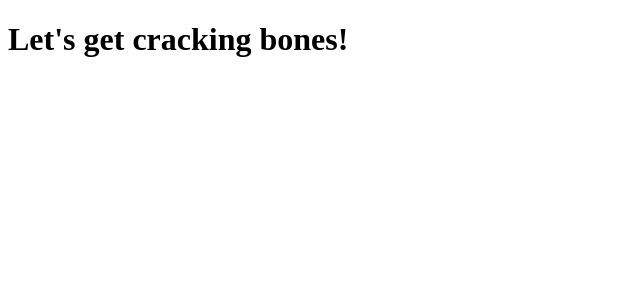
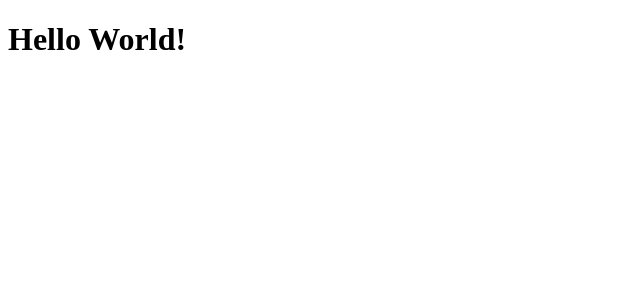
Before and after one commit to vladleny/linkhub, a SvelteKit app in the folder linkhub/: page / in a window 1280 px wide. Shown: the top 300 px of the page, without its empty margins (0-640 px from the left). Built offline with nearby package versions, Linux system fonts and the light colour scheme.

Commit message:
Hello World!

```diff
--- a/linkhub/src/routes/+page.svelte
+++ b/linkhub/src/routes/+page.svelte
@@ -1,5 +1,3 @@
-<!-- YOU CAN DELETE EVERYTHING IN THIS PAGE -->
-
 <div class="container h-full mx-auto flex justify-center items-center">
-	<h1>Let's get cracking bones!</h1>
+	<h1>Hello World!</h1>
 </div>
```
